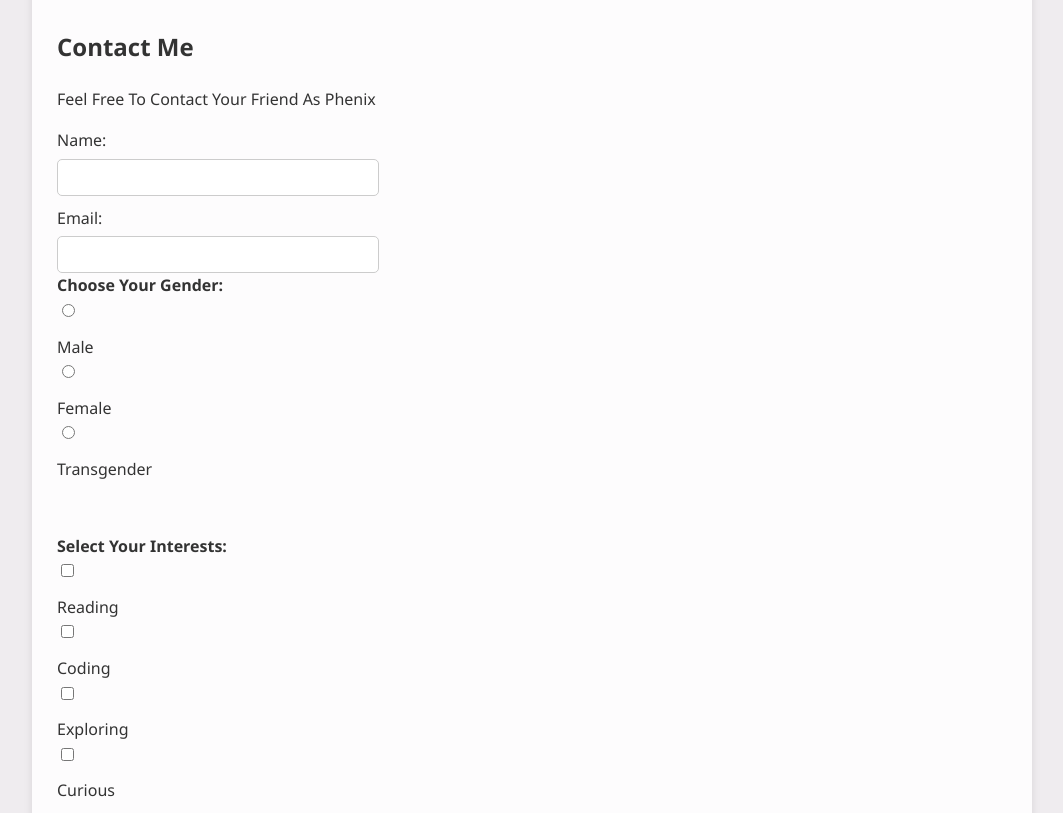
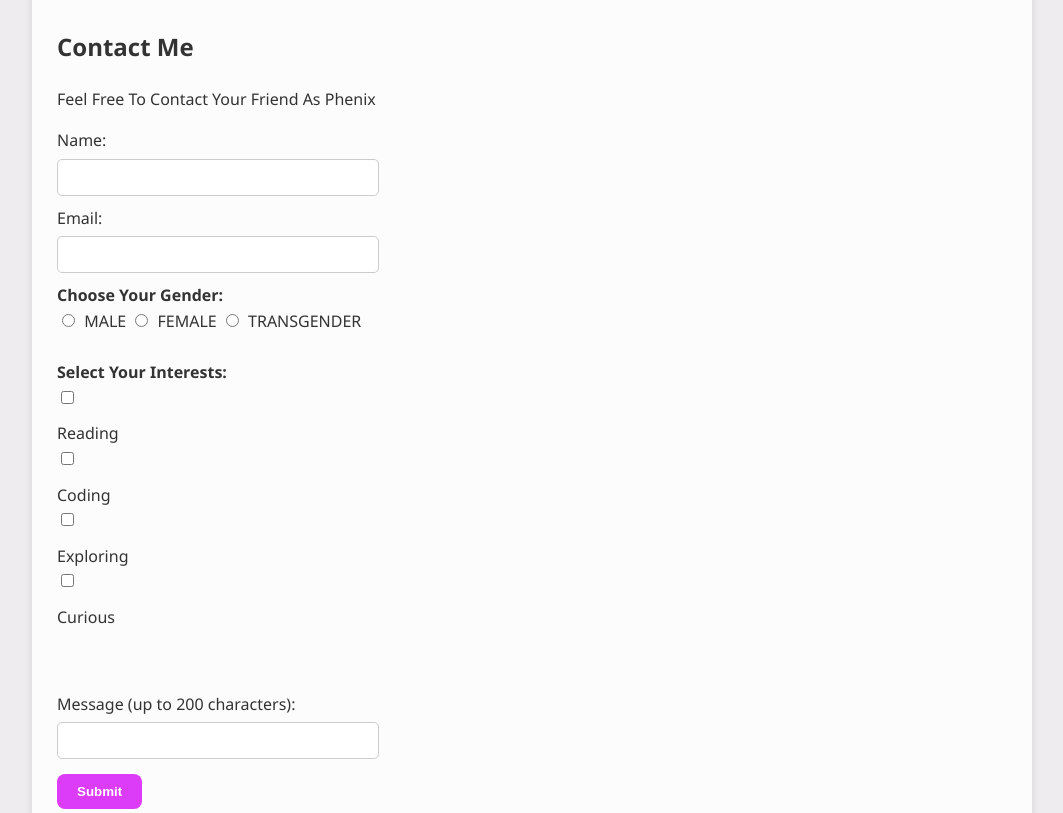
Before and after one commit to Sarvepalliaudi/asphenixnewprotofolio, a plain HTML site: page index.html in a window 1280 px wide. Shown: the part 1980-2793 px from the top of the page, without its empty margins (108-1171 px from the left). Drawn offline with Linux system fonts and the light colour scheme.

Commit message:
Refactor gender selection radio buttons
Reformatted gender selection inputs for better readability.

```diff
--- a/index.html
+++ b/index.html
@@ -219,13 +219,10 @@
         <input type="email" id="email" name="email" required>
         <br>
 
-        <b>Choose Your Gender:</b><br>
-        <input type="radio" id="male" name="gender" value="Male">
-        <label for="male">Male</label>
-        <input type="radio" id="female" name="gender" value="Female">
-        <label for="female">Female</label>
-        <input type="radio" id="transgender" name="gender" value="Transgender">
-        <label for="transgender">Transgender</label>
+        <label><b>Choose Your Gender:</b></label>
+        <input type="radio" name="gender" value="Male"> MALE
+        <input type="radio" name="gender" value="Female"> FEMALE
+        <input type="radio" name="gender" value="Transgender"> TRANSGENDER
         <br>
         <br>
 
```
